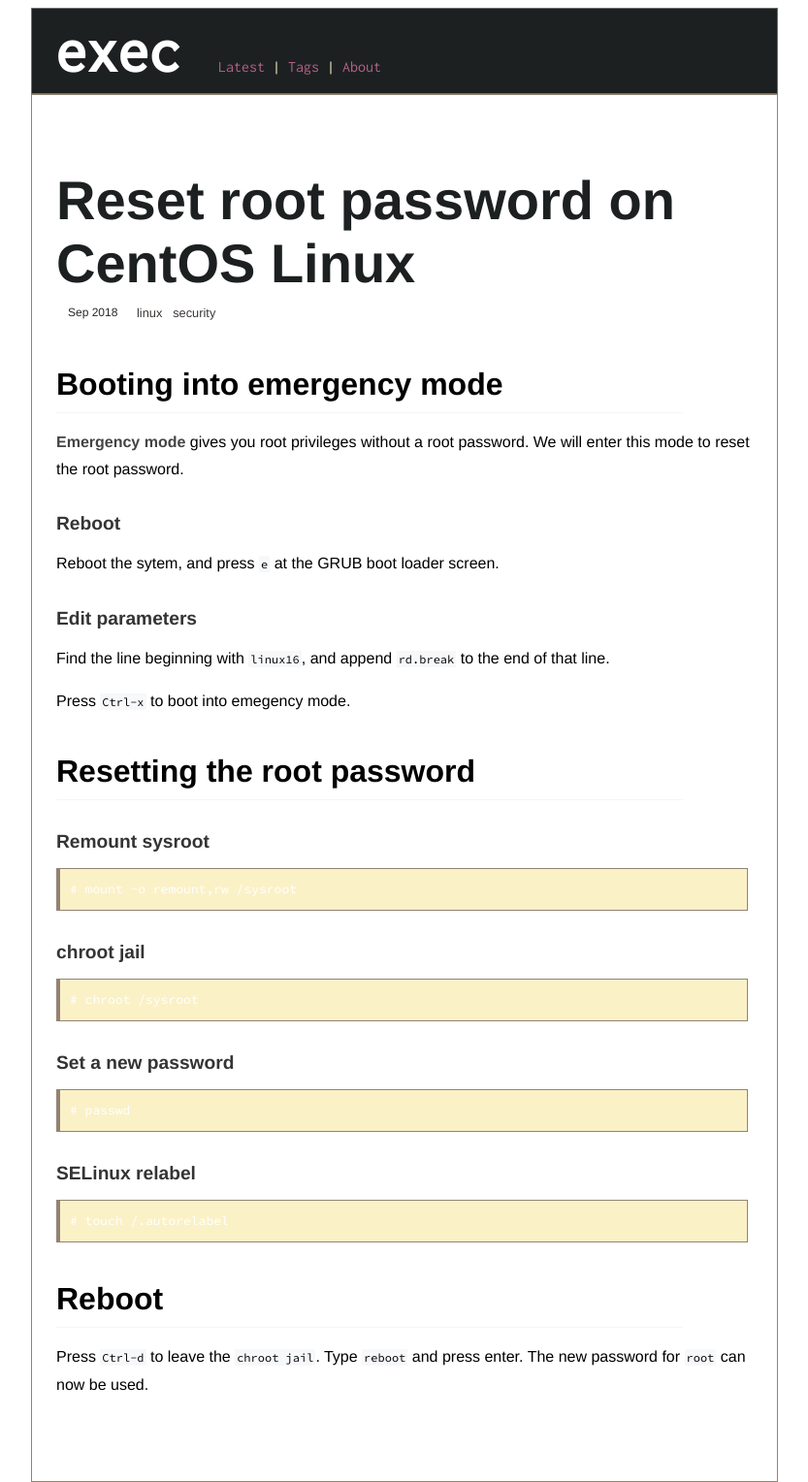
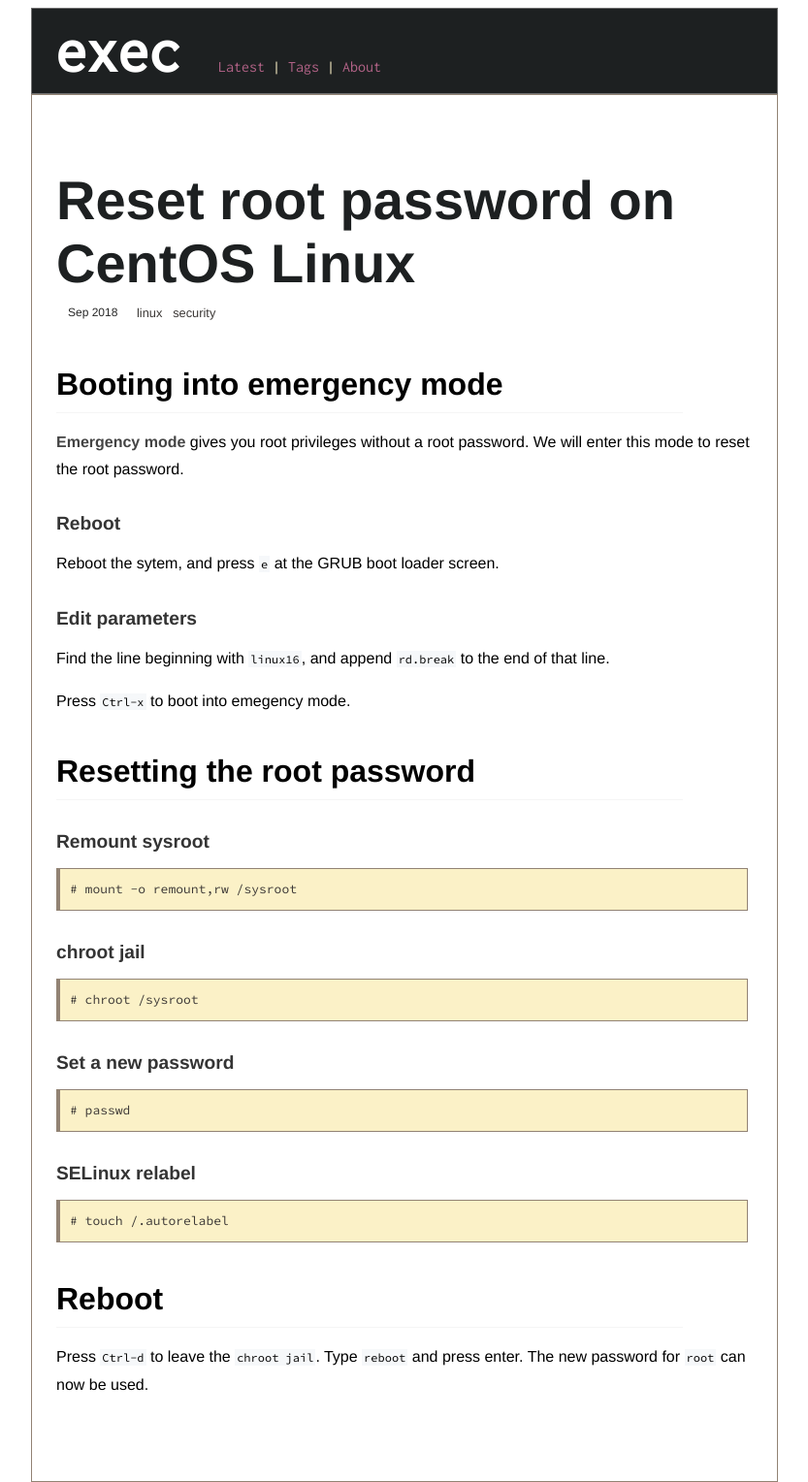
Before and after one commit to execas/execas.github.io, a Jekyll site: the page built from _posts/2018-09-03-reset-root-password-on-centos-linux.md, in a window 1280 px wide. Shown: the whole page at 97% size, without its empty margins (223-1056 px from the left). Built offline with Jekyll 4.4.1, drawn with Linux system fonts in a browser that asks for light colours.

Commit message:
Update execas.css

```diff
--- a/css/execas.css
+++ b/css/execas.css
@@ -58,7 +58,7 @@ pre code {
      font-size:13px;
      /*background-color:#32302f;*/
      background-color:#fbf1c7;
-     color:#ffffff;
+     color:#3c3836;
      border-width: 0px;
      border-radius:0px;
      padding:0;
```
